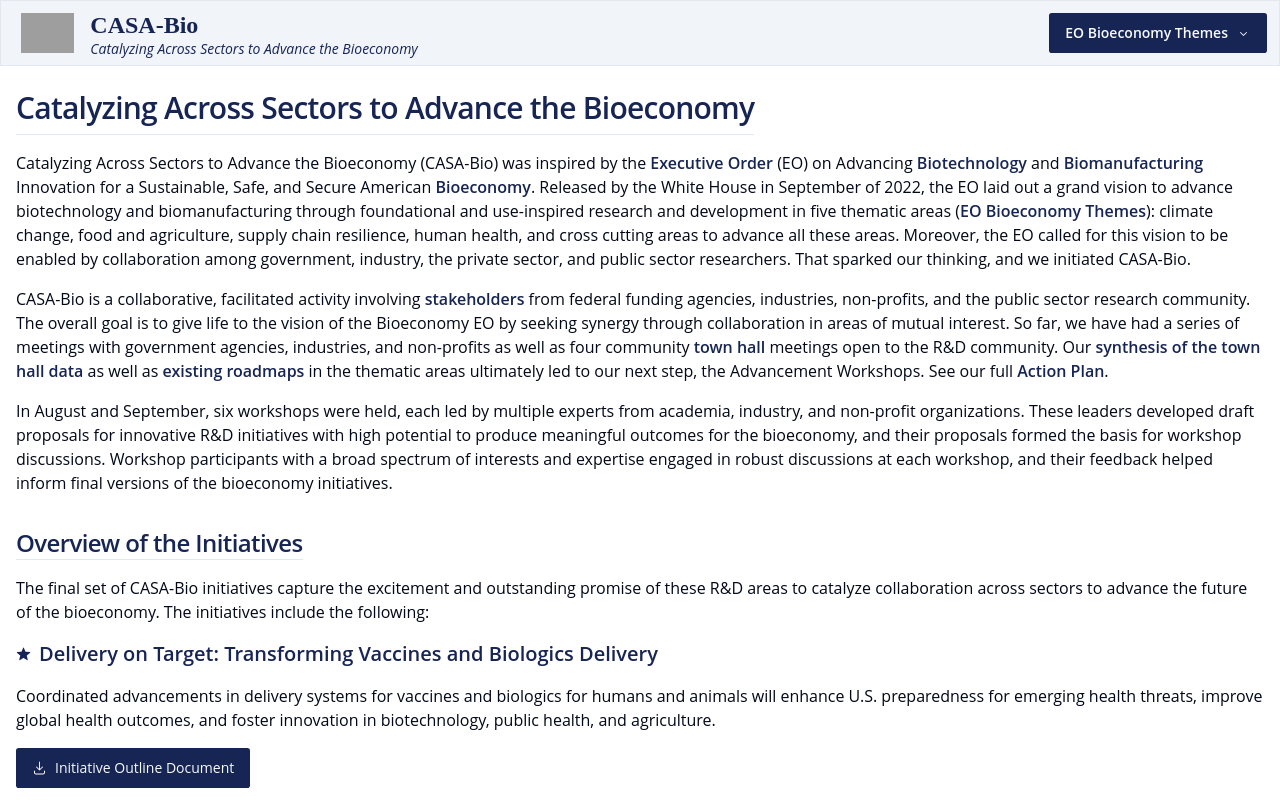
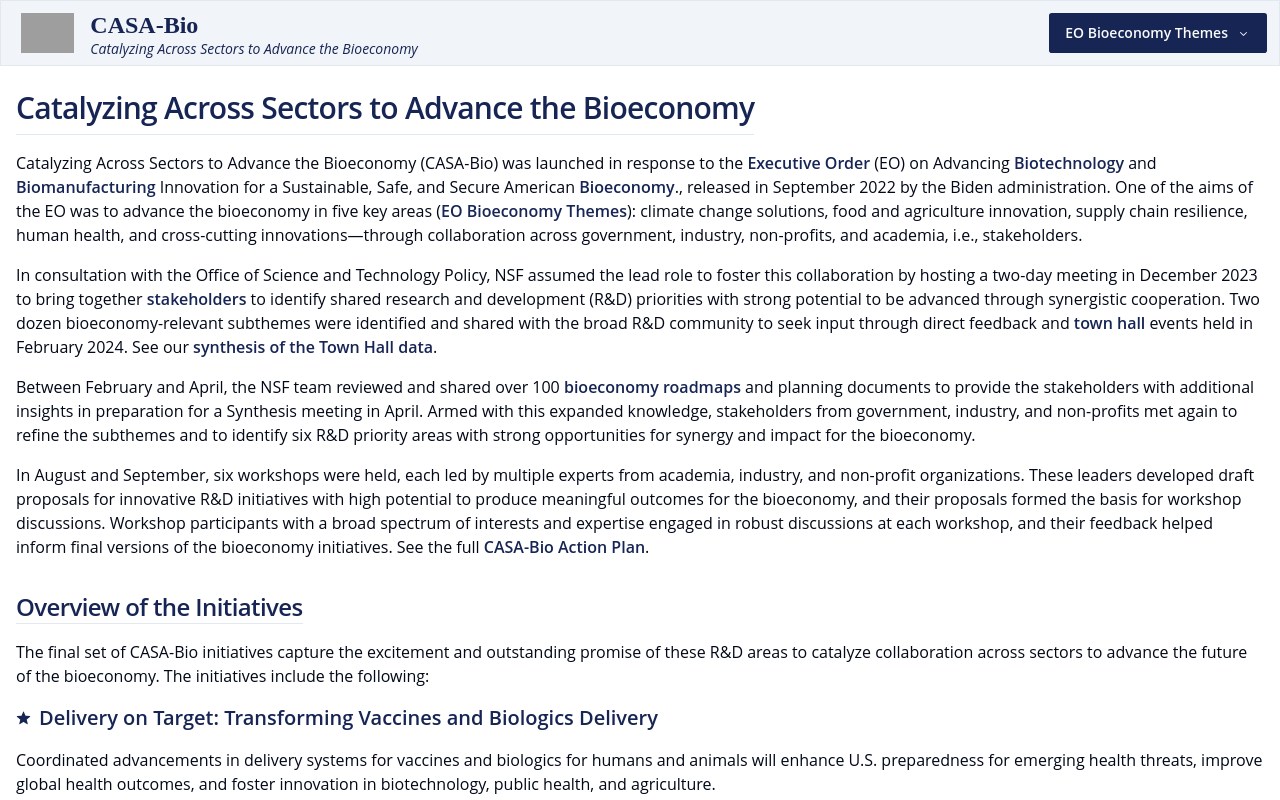
Before and after one commit to ZachStapletonJones/casa-bio, a Next.js app: page / in a window 1280 px wide. Shown: the top 800 px of the page. Built offline with nearby package versions, Linux system fonts and the light colour scheme; grey boxes are pictures that could not be loaded.

Commit message:
updated background content

```diff
--- a/components/SplashContent.tsx
+++ b/components/SplashContent.tsx
@@ -9,7 +9,45 @@ import Link from "next/link";
 export default function SplashContent() {
     return (
         <div className="flex flex-col gap-4">
-          <p className=''>Catalyzing Across Sectors to Advance the Bioeconomy (CASA-Bio) was inspired by the <a className='w-fit text-primary font-semibold' href="https://www.whitehouse.gov/briefing-room/presidential-actions/2022/09/12/executive-order-on-advancing-biotechnology-and-biomanufacturing-innovation-for-a-sustainable-safe-and-secure-american-bioeconomy/" target="_blank">Executive Order </a>
+          <p>Catalyzing Across Sectors to Advance the Bioeconomy (CASA-Bio) was launched in response to the <a className='w-fit text-primary font-semibold' href="https://www.whitehouse.gov/briefing-room/presidential-actions/2022/09/12/executive-order-on-advancing-biotechnology-and-biomanufacturing-innovation-for-a-sustainable-safe-and-secure-american-bioeconomy/" target="_blank">Executive Order </a> (EO) on Advancing <TooltipProvider>
+      <Tooltip>
+        <TooltipTrigger asChild>
+          <span tabIndex={0} className="text-primary font-semibold cursor-help">Biotechnology </span>
+        </TooltipTrigger>
+        <TooltipContent>
+          <p className="max-w-[250px] text-center">Technology that applies to and/or is enabled by life science innovation or product
+development*</p>
+        </TooltipContent>
+      </Tooltip>
+    </TooltipProvider> and <TooltipProvider>
+      <Tooltip>
+        <TooltipTrigger asChild>
+          <span tabIndex={0} className="text-primary font-semibold cursor-help">Biomanufacturing </span>
+        </TooltipTrigger>
+        <TooltipContent> <p className="max-w-[250px] text-center">Use of biological systems to produce goods and services at commercial scale*</p>
+        </TooltipContent>
+      </Tooltip>
+    </TooltipProvider>Innovation for a Sustainable, Safe, and Secure American <TooltipProvider>
+      <Tooltip>
+        <TooltipTrigger asChild>
+          <span tabIndex={0} className="text-primary font-semibold cursor-help">Bioeconomy</span>
+        </TooltipTrigger>
+        <TooltipContent>
+          <p className="max-w-[250px] text-center">Economic activity derived from Biotechnology and Biomanufacturing*</p>
+        </TooltipContent>
+      </Tooltip>
+    </TooltipProvider>., released in September 2022 by the Biden administration. One of the aims of the EO was to advance the bioeconomy in five key areas (<Link className='w-fit text-primary font-semibold hover:underline' href="/themes">EO Bioeconomy Themes</Link>): climate change solutions, food and agriculture innovation, supply chain resilience, human health, and cross-cutting innovations—through collaboration across government, industry, non-profits, and academia, i.e., stakeholders.</p>
+
+          <p>In consultation with the Office of Science and Technology Policy, NSF assumed the lead role to foster this collaboration by hosting a two-day meeting in December 2023 to bring together <Link className='w-fit text-primary font-semibold hover:underline' href="/participating-stakeholders">stakeholders</Link> to identify shared research and development (R&D) priorities with strong potential to be advanced through synergistic cooperation. Two dozen bioeconomy-relevant subthemes were identified and shared with the broad R&D community to seek input through direct feedback and <Link className='w-fit text-primary font-semibold hover:underline' href="/town-halls">town hall</Link> events held in February 2024. See our <a className="cursor-pointer font-semibold text-primary" href="https://firebasestorage.googleapis.com/v0/b/kistorm-media.appspot.com/o/Community%20Online%20and%20Town%20Hall%20Input.pdf?alt=media&token=bb9c6e4a-1c5c-4497-b523-5775c531a163" target="_blank">synthesis of the Town Hall data</a>.</p>
+
+          <p>Between February and April, the NSF team reviewed and shared over 100 <a className="cursor-pointer font-semibold text-primary" href="https://www.google.com/url?q=https://docs.google.com/spreadsheets/d/1nS9WF_zTGcoXdEaJlOP-rZu9cx_HD7gG/edit%23gid%3D698734594&sa=D&source=docs&ust=1717258026778044&usg=AOvVaw3ggHO_oW6nCGGQq02ud-os" target="_blank">bioeconomy roadmaps</a> and planning documents to provide the stakeholders with additional insights in preparation for a Synthesis meeting in April. Armed with this expanded knowledge, stakeholders from government, industry, and non-profits met again to refine the subthemes and to identify six R&D priority areas with strong opportunities for synergy and impact for the bioeconomy.</p>
+
+          <p>In August and September, six workshops were held, each led by multiple experts from academia, industry, and non-profit organizations. These leaders developed draft proposals for innovative R&D initiatives with high potential to produce meaningful outcomes for the bioeconomy, and their proposals formed the basis for workshop discussions. Workshop participants with a broad spectrum of interests and expertise engaged in robust discussions at each workshop, and their feedback helped inform final versions of the bioeconomy initiatives. See the full <a className="cursor-pointer font-semibold text-primary" href="https://firebasestorage.googleapis.com/v0/b/kistorm-media.appspot.com/o/CASA-Bio%20Action%20Plan.pdf?alt=media&token=0e6b6388-545c-4c58-91f1-c426810a3988" target="_blank">CASA-Bio Action Plan</a>. </p>
+
+
+{/*     */}
+
+          {/* <p className=''>Catalyzing Across Sectors to Advance the Bioeconomy (CASA-Bio) was inspired by the <a className='w-fit text-primary font-semibold' href="https://www.whitehouse.gov/briefing-room/presidential-actions/2022/09/12/executive-order-on-advancing-biotechnology-and-biomanufacturing-innovation-for-a-sustainable-safe-and-secure-american-bioeconomy/" target="_blank">Executive Order </a>
  (EO) on Advancing <TooltipProvider>
       <Tooltip>
         <TooltipTrigger asChild>
@@ -56,7 +94,7 @@ our full <a className="cursor-pointer font-semibold text-primary" href="https://
 
 <p>
             In August and September, six workshops were held, each led by multiple experts from academia, industry, and non-profit organizations. These leaders developed draft proposals for innovative R&D initiatives with high potential to produce meaningful outcomes for the bioeconomy, and their proposals formed the basis for workshop discussions. Workshop participants with a broad spectrum of interests and expertise engaged in robust discussions at each workshop, and their feedback helped inform final versions of the bioeconomy initiatives.
-            </p>
+            </p> */}
 {/* <div className="flex gap-2 items-center h-fit">
 <a className='w-fit' href="https://www.whitehouse.gov/briefing-room/presidential-actions/2022/09/12/executive-order-on-advancing-biotechnology-and-biomanufacturing-innovation-for-a-sustainable-safe-and-secure-american-bioeconomy/" target="_blank">
   <Button className='font-semibold flex items-center gap-2 w-fit text-xs h-20 sm:h-full sm:text-sm'><FileText className='h-4 w-4' />View the Executive Order</Button>
```
